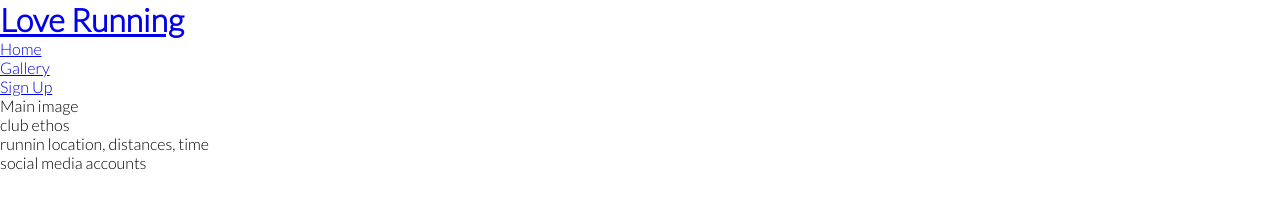
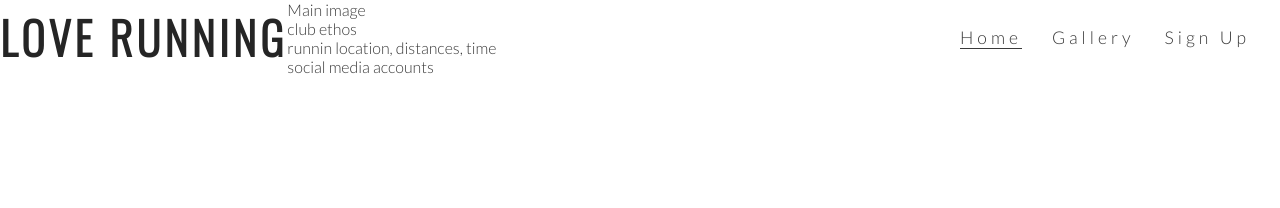
Before and after one commit to aimansae/love-running, a plain HTML site: page index.html in a window 1280 px wide. Drawn offline with nearby package versions, Linux system fonts and the light colour scheme; a web font is replaced by a local one.

Commit message:
style navigation links

```diff
--- a/assets/css/style.css
+++ b/assets/css/style.css
@@ -8,4 +8,41 @@
 body{
     font-family: Lato, sans-serif;
     font-weight:300;
+    color: #3a3a3a;
 }
+
+/* Heading as dolo style */
+h1, h2 {
+    font-family: Oswald, sans-serif;
+    text-transform:uppercase;
+    color:#252525;
+    letter-spacing: 4px;
+
+}
+#logo{
+    float: left;
+    font-size: 280%;
+}
+/* navigation links */
+#menu{
+    font-size:110%;
+    letter-spacing:4px;
+
+}
+#menu, #logo{
+    line-height:75px;
+}
+#menu li{
+    float:right;
+    list-style-type:none;
+    margin-right:30px;
+}
+#menu a{
+    text-decoration:none;
+    color:inherit;
+}
+#menu a:hover{
+    border-bottom: 1px solid #3a3a3a;
+}
+.active {border-bottom: 1px solid #3a3a3a;
+}
--- a/index.html
+++ b/index.html
@@ -12,19 +12,21 @@
 <body>
    <header>
        <a href="index.html">
-           <h1>Love Running</h1>
+           <h1 id="logo">Love Running</h1>
        </a>
        <nav>
-           <ul>
+           <ul id=menu>
+            <li>
+                <a href="#">Sign Up</a>
+            </li>
+            <li>
+                <a href="#">Gallery</a>
+            </li>
+
                <li>
-                   <a href="index.html">Home</a>
+                   <a href="index.html" class="active">Home</a>
                </li>
-               <li>
-                   <a href="#">Gallery</a>
-               </li>
-               <li>
-                   <a href="#">Sign Up</a>
-               </li>
+
            </ul>
        </nav>
    </header>
```
